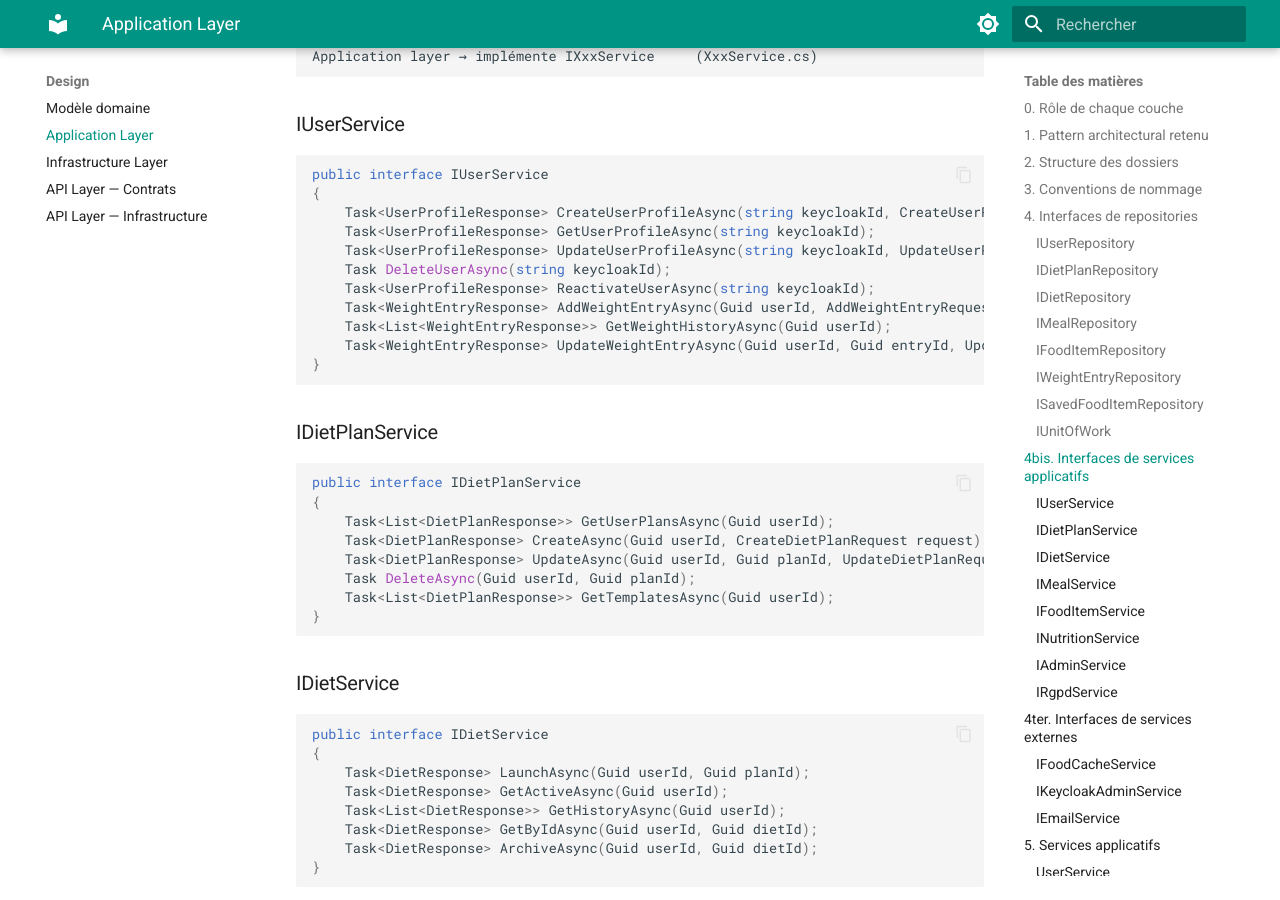
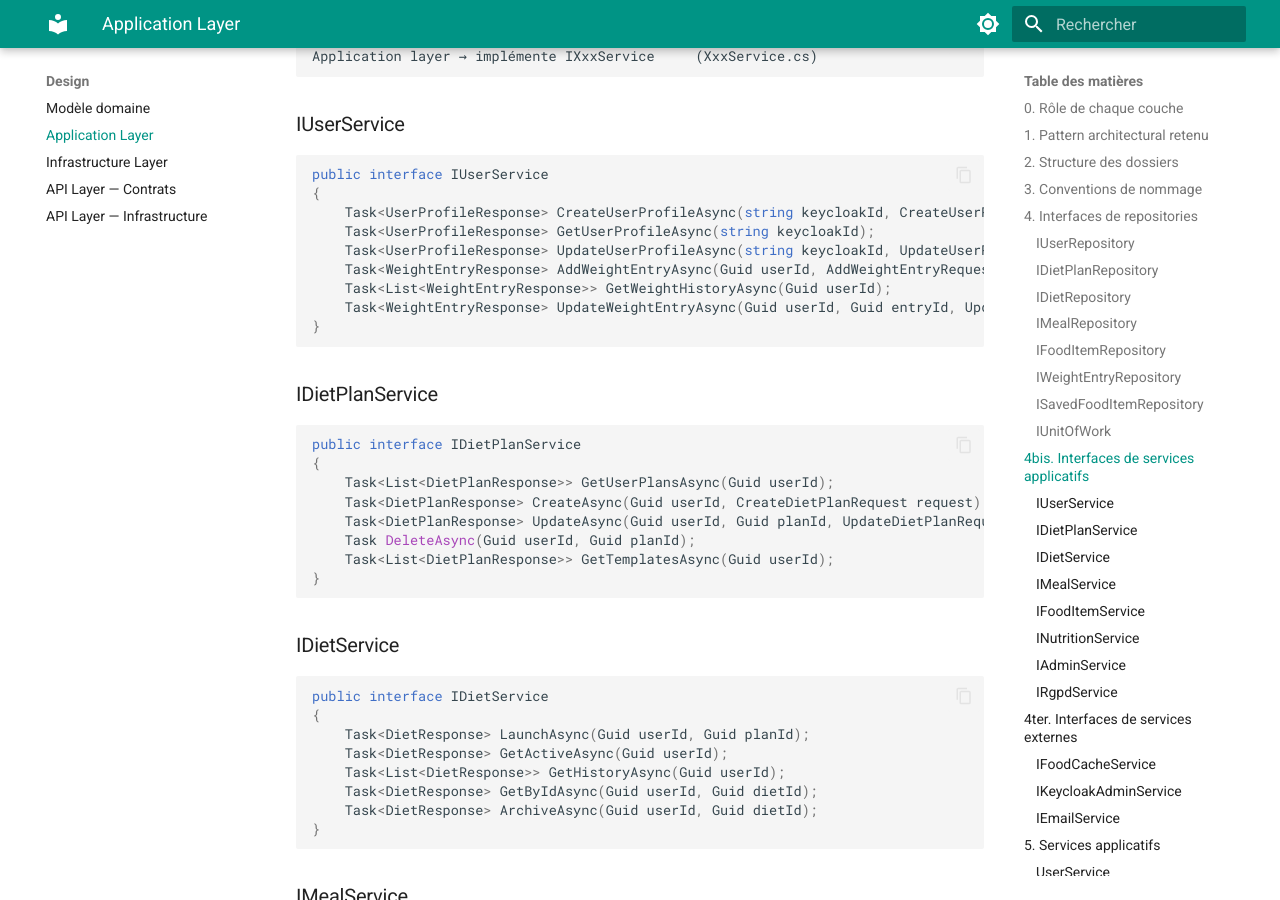
Before and after one commit to MGNetworking/docs-nutrition, an MkDocs documentation site: the page built from pages/backend/design/design-application.md, in a window 1280 px wide and 900 px high, scrolled down 5926 px. Built offline with MkDocs 1.6.1 and Material for MkDocs 9.7.7, drawn with Linux system fonts in a browser that asks for light colours; some of the changed text lies outside the part shown.

Commit message:
docs(backend): déplacer DeleteUserAsync et ReactivateUserAsync de IUserService vers IRgpdService

```diff
--- a/pages/backend/design/design-application.md
+++ b/pages/backend/design/design-application.md
@@ -271,8 +271,6 @@
     Task<UserProfileResponse> CreateUserProfileAsync(string keycloakId, CreateUserProfileRequest request);
     Task<UserProfileResponse> GetUserProfileAsync(string keycloakId);
     Task<UserProfileResponse> UpdateUserProfileAsync(string keycloakId, UpdateUserProfileRequest request);
-    Task DeleteUserAsync(string keycloakId);
-    Task<UserProfileResponse> ReactivateUserAsync(string keycloakId);
     Task<WeightEntryResponse> AddWeightEntryAsync(Guid userId, AddWeightEntryRequest request);
     Task<List<WeightEntryResponse>> GetWeightHistoryAsync(Guid userId);
     Task<WeightEntryResponse> UpdateWeightEntryAsync(Guid userId, Guid entryId, UpdateWeightEntryRequest request);
```
Also changed, not shown: other parts of pages/backend/design/design-application.md (+2 -0 lines).
